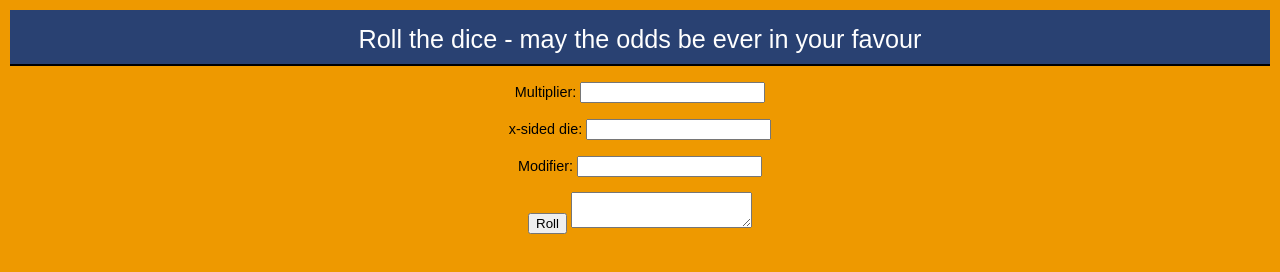
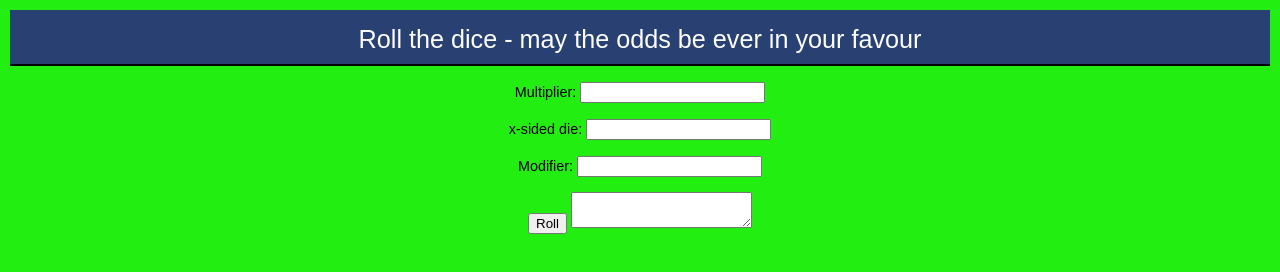
Before and after one commit to vc13837/training, a website: page app_nodejs_dnd/src/frontend/index.html in a window 1280 px wide. Drawn offline with Linux system fonts and the light colour scheme.

Commit message:
testing on jenkins

```diff
--- a/app_nodejs_dnd/src/frontend/index.html
+++ b/app_nodejs_dnd/src/frontend/index.html
@@ -3,7 +3,7 @@
         <title>DnD Dice</title>
         <style type="text/css">
             body {
-                background-color: #e90;
+                background-color: #2e1;
 		            text-align: center;
                 color: #000;
                 font-size: 0.9em;
```
